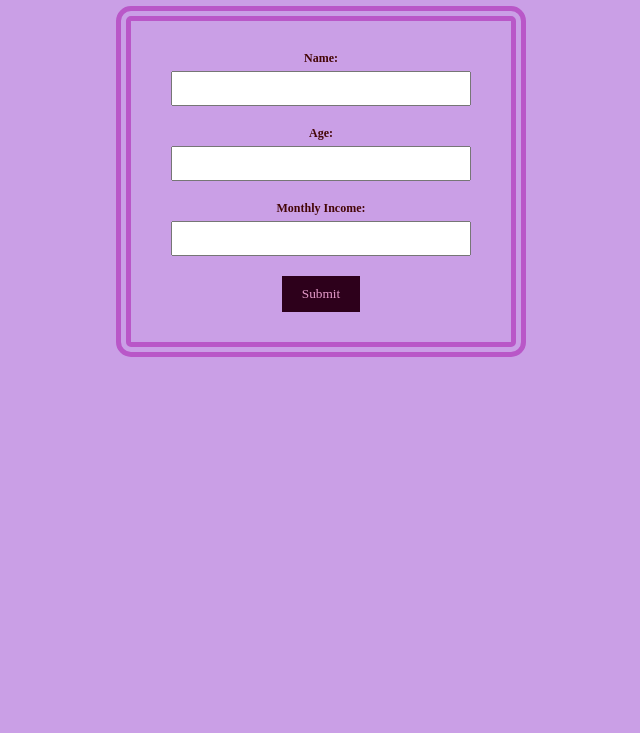
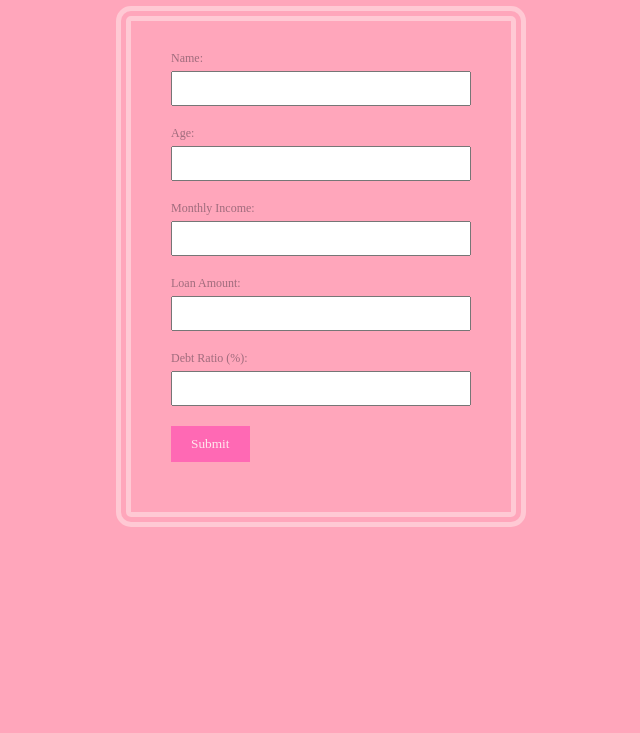
Before and after one commit to michellejasminn/my-app, a plain HTML site: page index.html in a window 1280 px wide. Shown: the part 67-800 px from the top of the page, without its empty margins (319-959 px from the left). Drawn offline with Linux system fonts and the light colour scheme.

Commit message:
i add some list of javascript. style.css juga berubah such as ngubah color di bagian button, form, label, lalu dibagian input ubah bagian type="text"

```diff
--- a/index.html
+++ b/index.html
@@ -6,7 +6,7 @@
     <link rel="stylesheet" href="style.css">
 </head>
 <body>
-    <h1>Loan Application<h1>
+    <h1>Loan Application</h1>
     <form>
         <div>
             <label>Name:</label>
@@ -15,15 +15,86 @@
 
         <div>
             <label>Age:</label>
-            <input type="text">
+            <input type="text" id="age"
+            value="">
         </div>
 
         <div>
             <label>Monthly Income:</label>
-            <input type="text">
+            <input type="text" id="monthly-income"
+            value="">
         </div>
 
-        <button type="submit">Submit</button>
+
+        <div>
+            <label>Loan Amount:</label>
+            <input type="text" id="loan-amount">
+        </div>
+
+        <div>
+            <label>Debt Ratio (%):</label>
+            <input type="text" id="debt-ratio">
+        </div>
+
+
+        <div>
+            <button type="submit">Submit</button>
+        </div>
+
+
     </form>
+
+    <script>
+        let age =
+    Number(document.getElementById("age").value);
+    console.log("Age:", age);
+    let monthlyIncome =
+    Number(document.getElementById("monthly-income").value);
+    console.log("Monthly Income:", monthlyIncome);
+     let loanAmount =
+    Number(document.getElementById("loan-amount").value);
+    console.log("Loan Amount:", loanAmount);
+     let debtRatio =
+    Number(document.getElementById("debt-ratio").value);
+    console.log("Debt Ratio:", debtRatio);
+
+
+
+    if (age < 21) { //Age must be >= 21.
+        alert("You are not eligible for a loan.");
+    } else if (monthlyIncome < 2000) { //Monthly income must be >= Rp5,000,000.
+        alert("You are not eligible for a loan.");
+    } else if (loanAmount > 5 * monthlyIncome) { //Loan amount cannot exceed 5 × monthly income.
+        alert("You are not eligible for a loan.");
+    } else if (debtRatio > 40) { //Debt ratio must be below 70%.
+        alert("You are not eligible for a loan.");
+    } else {
+        alert("You are eligible for a loan.");
+    }
+
+    // if (age > 21) {
+    //    alert(" You are not eligible for a loan.");
+    // } else {
+    //     alert   ("You are eligible for a loan.");
+    // }
+
+    // if (monthlyIncome < 2000) {
+    //     alert("You are not eligible for a loan.");
+    // } else {
+    //     alert("You are eligible for a loan.");
+    // }
+
+    // if (loanAmount > 50000) {
+    //     alert("You are not eligible for a loan.");
+    // } else {
+    //     alert("You are eligible for a loan.");
+    // }
+
+    // if (debtRatio > 40 ) {
+    //     alert("You are not eligible for a loan.");
+    // } else {
+    //     alert("You are eligible for a loan.");
+    // }
+    </script>
 </body>
 </html>
--- a/style.css
+++ b/style.css
@@ -4,14 +4,14 @@ body {
         }
             font-family: "Times New Roman", Times, serif, sans-serif;
             margin: 15px;
-            color: rgb(57, 10, 10);
-            background-color: rgb(202, 159, 230);
+            color: #4a2f3a;
+            background-color: #ffa6bb;
         }
         form {
             max-width: 400px;
             margin: 20px auto;
             width: 300px;
-            border: 15px double rgb(185, 87, 200);
+            border: 15px double #ffc9d4;
             border-radius: 15px;
             padding: 30px 40px;
             margin: 20px auto;
@@ -23,7 +23,7 @@ body {
         label {
             display: block;
             margin-bottom: 5px;
-            color: rgb(69, 7, 7);
+            color: #a06c7d;
             font-size: 12px;
             font-family: "Times New Roman", Times, serif, sans-serif;
         }
@@ -34,8 +34,8 @@ body {
         }
         button {
             padding: 10px 20px;
-            background-color: #2d001b;
-            color: rgb(231, 156, 204);
+            background-color: #ff69b4;
+            color: #ffe9ed;
             border: none;
             cursor: pointer;
             font-family: "Times New Roman", Times, serif, sans-serif;
```
